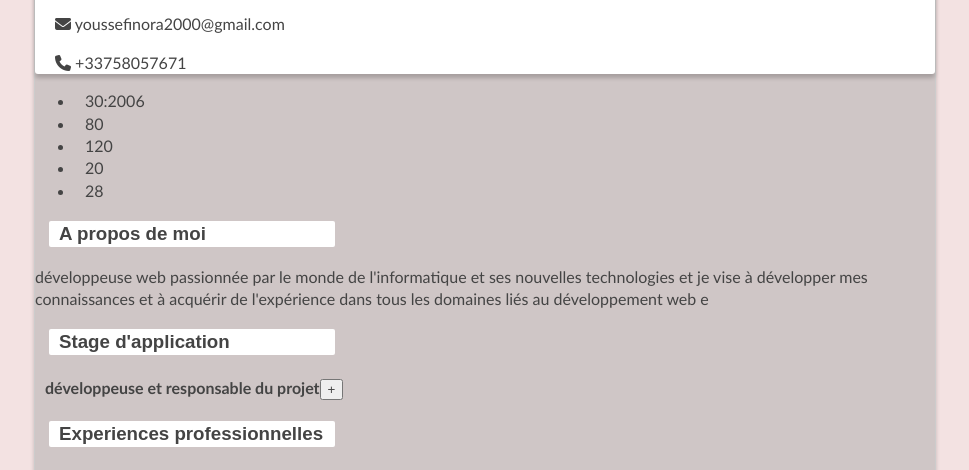
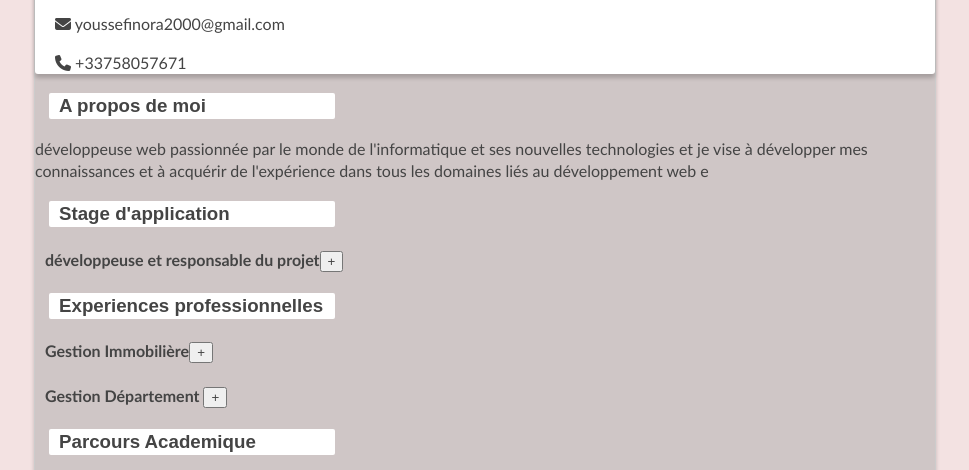
Before and after one commit to NoraYoussefi/norayoussefi.github.io, a plain HTML site: page index.html in a window 1280 px wide. Shown: the part 252-722 px from the top of the page, without its empty margins (155-1124 px from the left). Drawn offline with nearby package versions, Linux system fonts and the light colour scheme.

Commit message:
new commit

```diff
--- a/index.html
+++ b/index.html
@@ -37,13 +37,6 @@
         </div>
     </header>
 
-    <ul>
-        <li>30:2006</li>
-        <li>80</li>
-        <li>120</li>
-        <li>20</li>
-        <li>28</li>
-        </ul>
     <section>
         <div>
             <h3> A propos de moi</h3>
```
